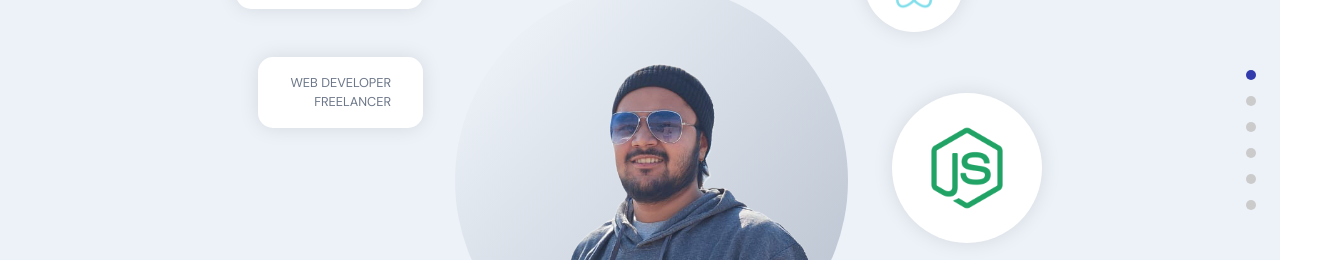
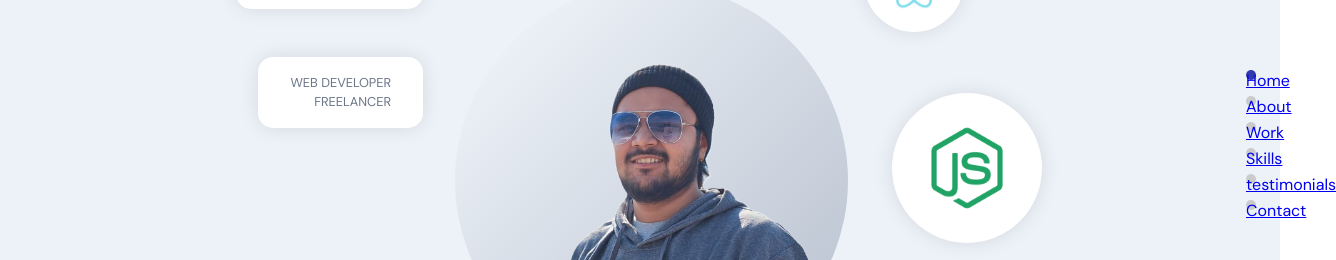
Before and after one commit to SahilSanghar/Portfolio, a React (Create React App) app: page / in a window 1280 px wide. Shown: the part 260-520 px from the top of the page, 1336 px wide, since content can reach past the window. Built offline with nearby package versions, Linux system fonts and the light colour scheme; no server answers.

Commit message:
Fixed anchor tag warning

```diff
--- a/src/components/NavigationDots.jsx
+++ b/src/components/NavigationDots.jsx
@@ -9,7 +9,9 @@ return (
                 key={item + index}
                 className='app__navigation-dot'
                 style={active === item ? { backgroundColor: '#313BAC' } : null}
-                />
+                >
+                    {item}
+                </a>
             ))}
     </div>
 )
```
